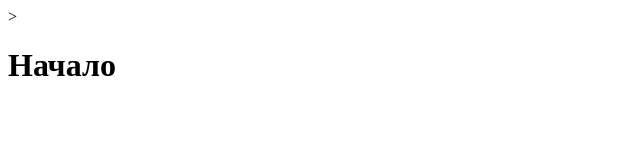
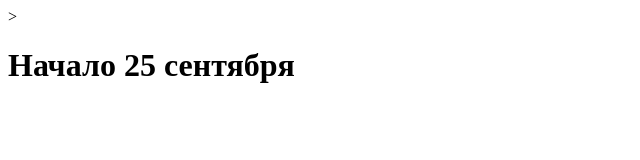
Before and after one commit to Ninalomik/mir, a plain HTML site: page site/index.html in a window 1280 px wide. Shown: the whole page, without its empty margins (0-640 px from the left). Drawn offline with Linux system fonts and the light colour scheme.

Commit message:
malo dobavil na str

```diff
--- a/site/index.html
+++ b/site/index.html
@@ -5,6 +5,6 @@
 	<title>МИР</title>
 </head>
 <body>
-<h1>Начало</h1>
+<h1>Начало 25 сентября</h1>
 </body>
 </html>
```
